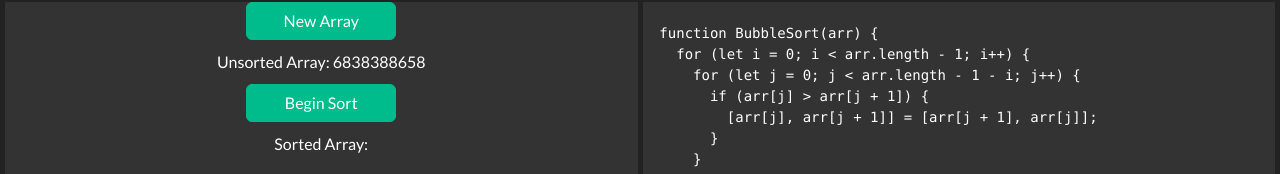
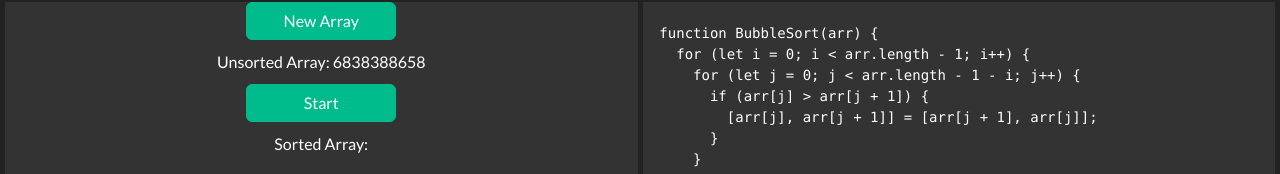
Before and after one commit to JTSkelton/learnsort, a React (Create React App) app: page / in a window 1280 px wide. Shown: the part 183-357 px from the top of the page. Built offline with nearby package versions, Linux system fonts and the light colour scheme.

Commit message:
fixed async animation timing for step

```diff
--- a/src/components/Algos/BubbleSort/BubbleSort.js
+++ b/src/components/Algos/BubbleSort/BubbleSort.js
@@ -108,6 +108,7 @@ function BubbleSortDisplay() {
             requestAnimationFrame(animateBubble);
           }
           animateBubble();
+          await wait(500);
         } else if (arr[j] <= arr[j + 1]) {
           context.clearRect((j + 1) * 60, 0, 58, 300);
           context.fillStyle = "#00bc8c";
@@ -132,6 +133,7 @@ function BubbleSortDisplay() {
           context.fillRect(j * 60, 300 - 30 * arr[j], 58, 30 * arr[j]);
         }
         if (j === arr.length - 2 - i) {
+          console.log("here");
           context.clearRect(j * 60, 0, 58, 300);
           context.fillStyle = "#adb5bd";
           context.fillRect(j * 60, 300 - 30 * arr[j], 58, 30 * arr[j]);
@@ -161,7 +163,7 @@ function BubbleSortDisplay() {
           className="btn btn-success"
           onClick={SortThatArray}
         >
-          Begin Sort
+          Start
         </button>
         <span>Sorted Array: {sortedArrValues}</span>
         <span>{canvas}</span>
```
